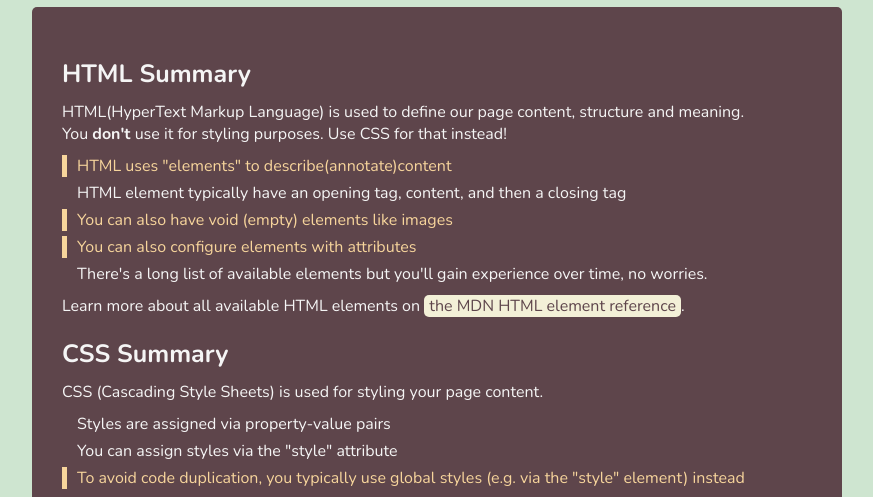
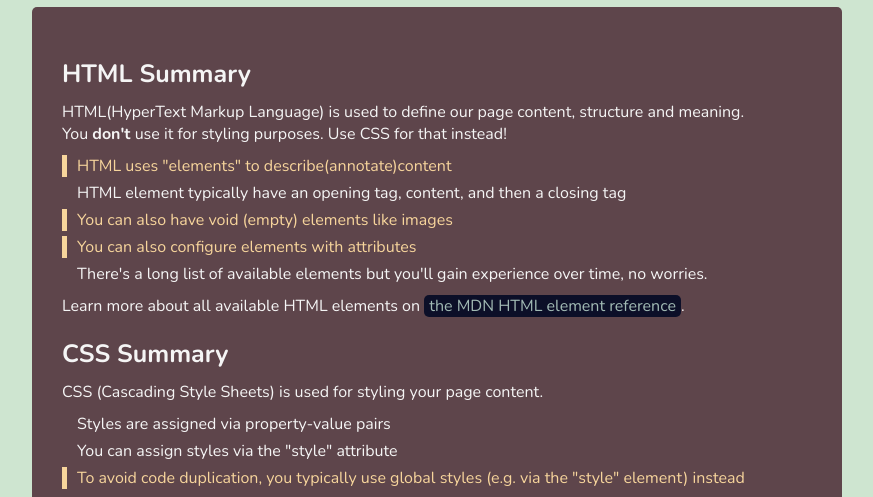
Before and after one commit to ca024/day010, a plain HTML site: page index.html in a window 1280 px wide. In both pictures the pointer is over the link "the MDN HTML element reference". Shown: the part 298-795 px from the top of the page, without its empty margins (203-1076 px from the left). Drawn offline with nearby package versions, Linux system fonts and the light colour scheme.

Commit message:
Add hover and active style for anchor tags

```diff
--- a/assets/css/style.css
+++ b/assets/css/style.css
@@ -85,6 +85,10 @@ a {
   border-radius: 5px;
 }
 
+a:hover {
+  filter: invert(1);
+}
+
 button {
   background-color: #f7d59c;
   font-family: "Nunito", sans-serif;
```
